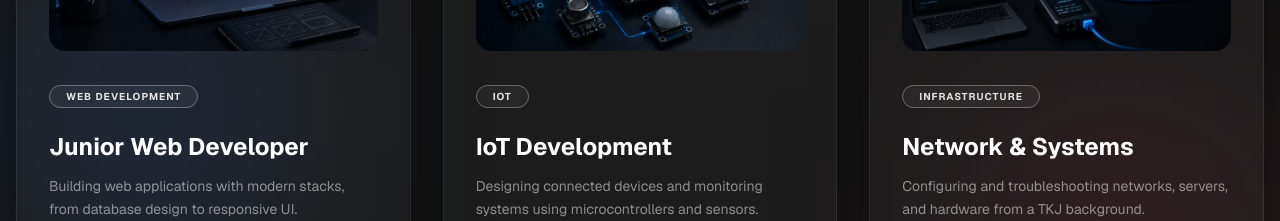
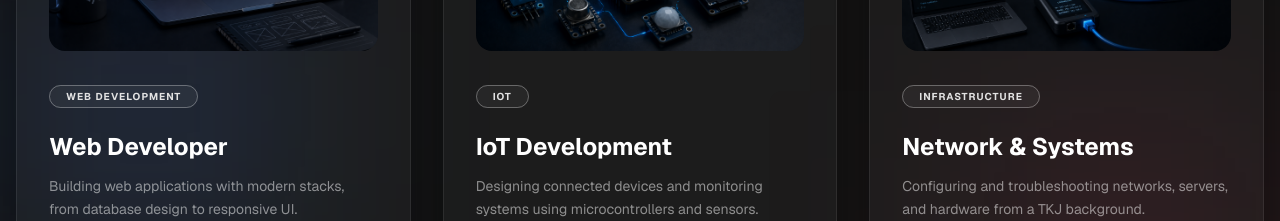
Before and after one commit to dimss19/portfolio, a Next.js app: page / in a window 1280 px wide. Shown: the part 1260-1481 px from the top of the page. Built offline with nearby package versions, Linux system fonts and the light colour scheme.

Commit message:
Update skill title from 'Junior Web Developer' to 'Web Developer'

```diff
--- a/data/portfolio.ts
+++ b/data/portfolio.ts
@@ -88,7 +88,7 @@ export const profile: Profile = {
 export const skills: Skill[] = [
   {
     category: "Web Development",
-    title: "Junior Web Developer",
+    title: "Web Developer",
     description: "Building web applications with modern stacks, from database design to responsive UI.",
     image: "/assets/skills/web-development.jpg",
     tags: ["Laravel", "React", "PHP", "MySQL"],
```
